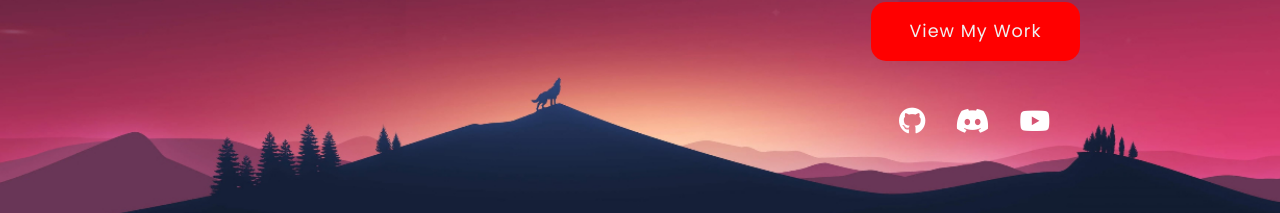
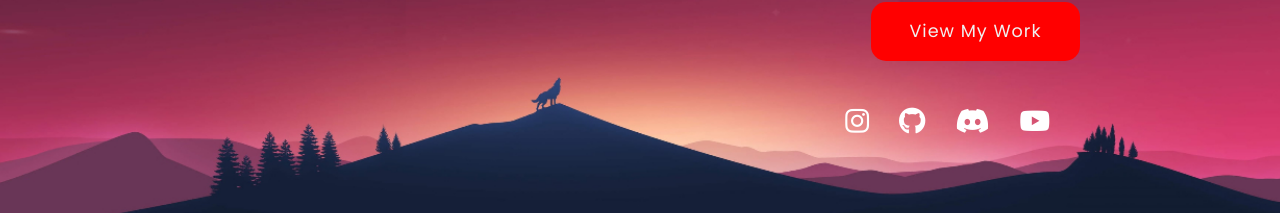
Before and after one commit to Yaman-J/yaman-portfolio, a Vue app: page / in a window 1280 px wide. Shown: the part 419-632 px from the top of the page. Built offline with nearby package versions, Linux system fonts and the light colour scheme.

Commit message:
Instgram Icon Add

```diff
--- a/src/components/home/HomeSection.vue
+++ b/src/components/home/HomeSection.vue
@@ -17,6 +17,7 @@
         <a href="https://www.youtube.com/@yaman2010"><i class="fa-brands fa-youtube"></i></a>
         <a href="https://discord.com/invite/YzVUCp6C2S"><i class="fa-brands fa-discord"></i></a>
         <a href="https://github.com/Yaman-J"><i class="fa-brands fa-github"></i></a>
+				<a href="https://www.instagram.com/yamancpu/"><i class="fa-brands fa-instagram"></i></a>
       </div>
     </div>
   </section>
```
